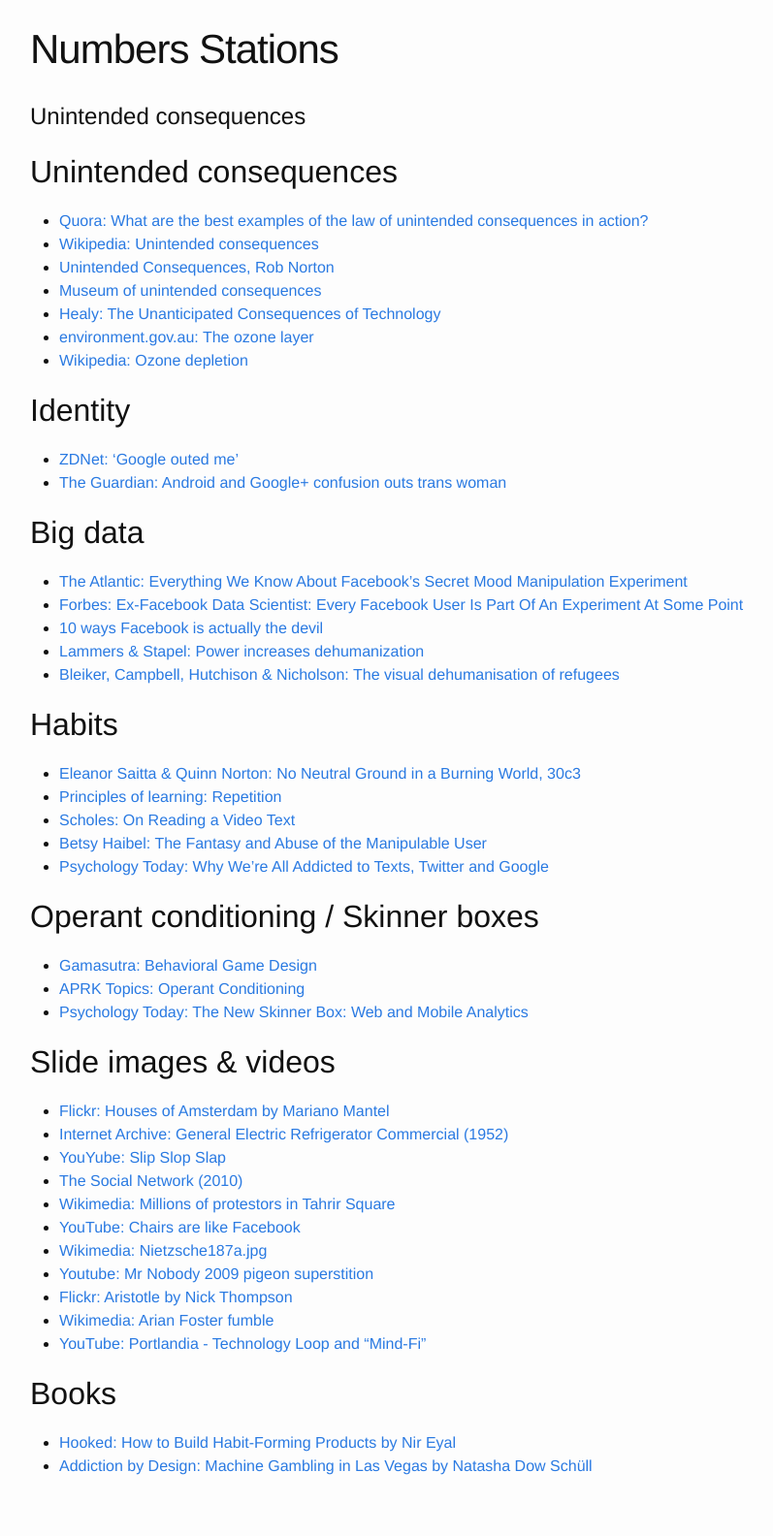
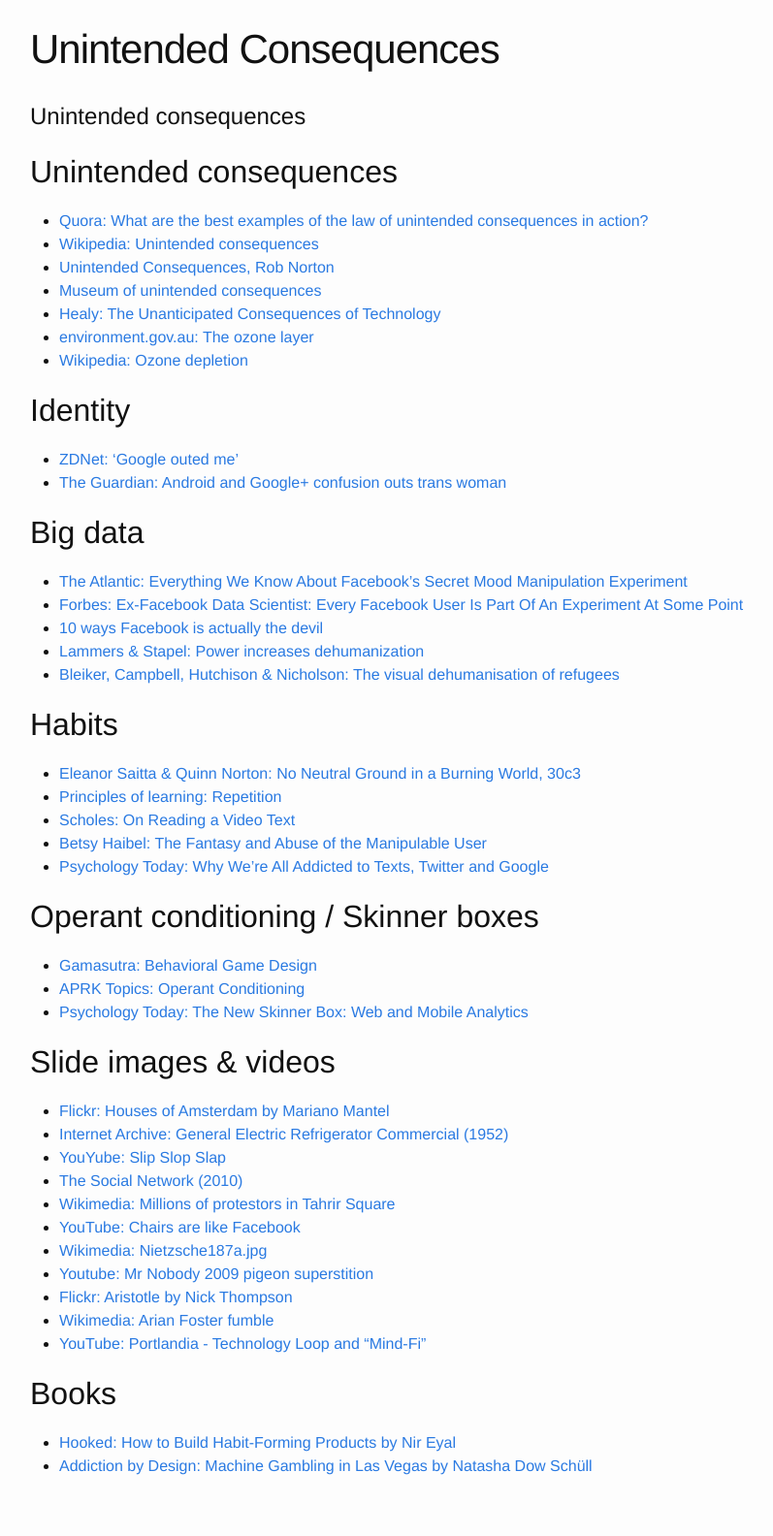
Before and after one commit to prehensile/prehensile.github.io, a Jekyll site: the page built from talks/unintended.md, in a window 1280 px wide. Shown: the whole page at 97% size, without its empty margins (239-1036 px from the left). Built offline with Jekyll 4.4.1, drawn with Linux system fonts in a browser that asks for light colours.

Commit message:
Update unintended.md

```diff
--- a/talks/unintended.md
+++ b/talks/unintended.md
@@ -1,7 +1,7 @@
 ---
-title: Numbers Stations
+title: Unintended Consequences
 layout: page
-permalink: /talks/playful2014/
+permalink: /talks/unintended/
 ---
 
 # Unintended consequences
```
